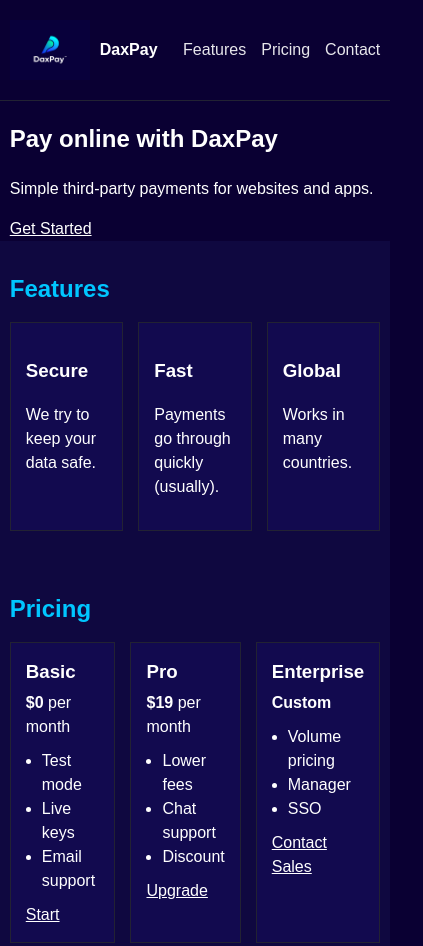
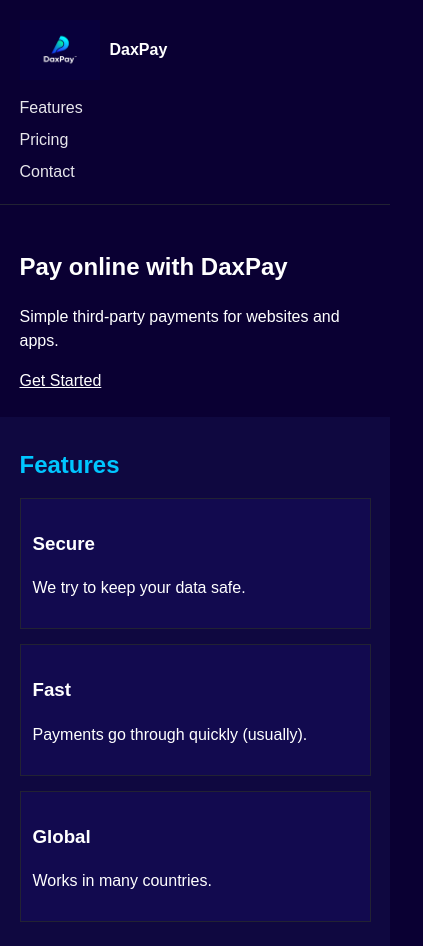
Before and after one commit to Tobitolos/Assignment1-AIDCSS, a plain HTML site: page index.html in a window 390 px wide. Shown: the top 946 px of the page, 423 px wide, since content can reach past the window. Drawn offline with Linux system fonts and the light colour scheme.

Commit message:
media query added

```diff
--- a/styles.css
+++ b/styles.css
@@ -171,3 +171,64 @@ footer {
   padding: 20px 0;
   font-size: 14px;
 }
+
+/* one tiny media query so it stacks on phones */
+/* Tablet */
+@media (max-width: 900px) {
+  .container {
+    width: 90%;
+  }
+
+  .row {
+    flex-wrap: wrap;
+    gap: 10px;
+  }
+
+  .grid-3 {
+    grid-template-columns: 1fr 1fr;
+  }
+
+  .grid-2 {
+    grid-template-columns: 1fr 1fr;
+  }
+}
+
+/* Mobile */
+@media (max-width: 560px) {
+  header .row {
+    flex-direction: column;
+    align-items: flex-start;
+  }
+
+  nav ul {
+    flex-direction: column;
+    gap: 8px;
+    padding-top: 6px;
+  }
+
+  .hero {
+    padding: 24px 0;
+    text-align: left;
+  }
+
+  .btn {
+    width: 100%;
+    text-align: center;
+  }
+
+  .grid-3,
+  .grid-2 {
+    grid-template-columns: 1fr;
+  }
+
+  .card {
+    padding: 12px;
+  }
+
+  input,
+  textarea,
+  select {
+    font-size: 16px; /* avoid iOS zoom */
+  }
+}
+}
```
